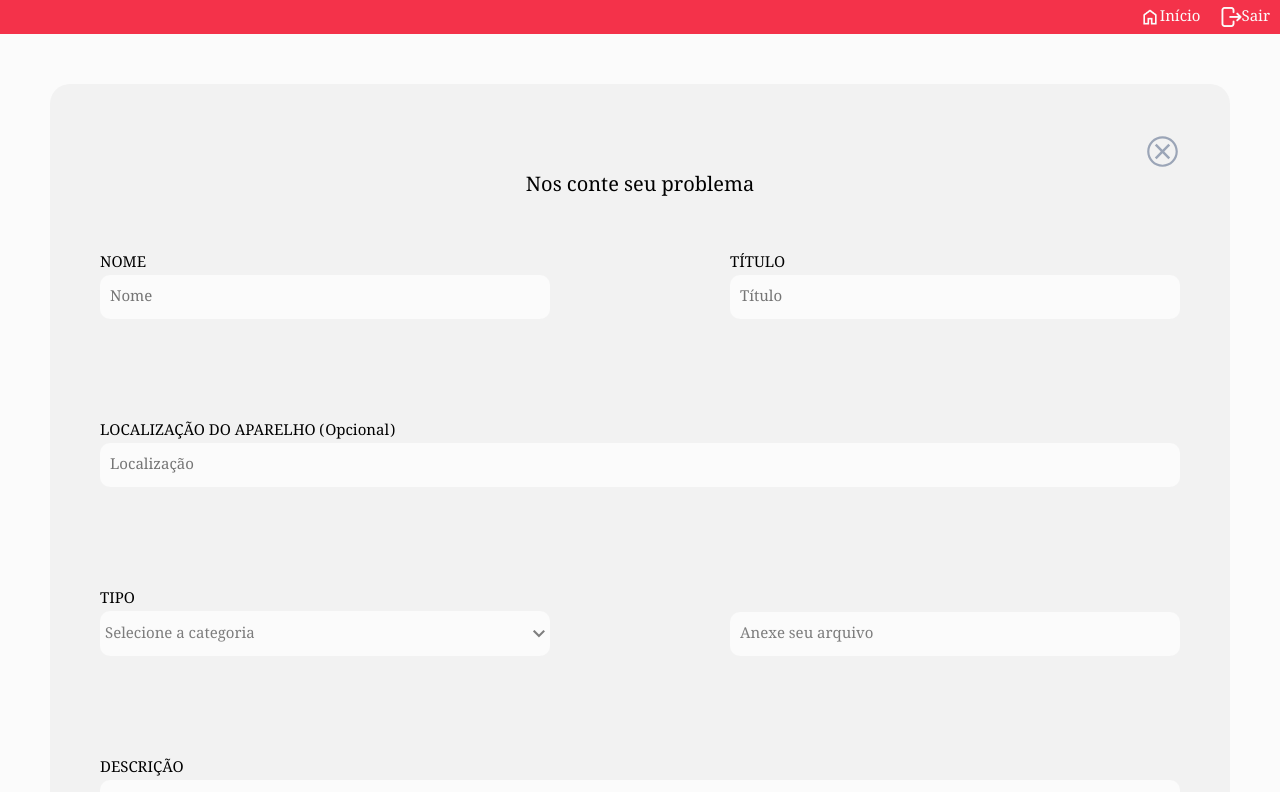
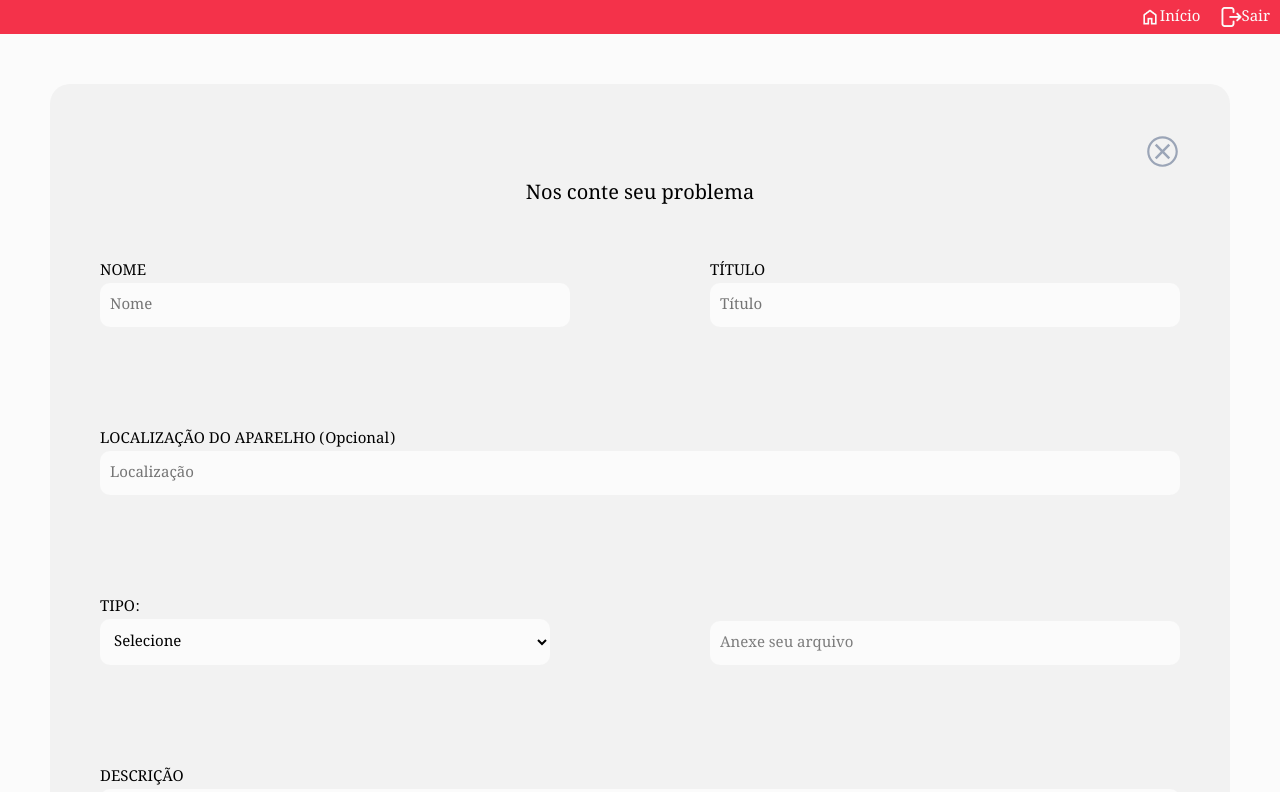
Before and after one commit to equipedevo/API_2_FRONT, a React (Create React App) app in the folder hermez/: page /base/chamado in a window 1280 px wide. Shown: the top 792 px of the page. Built offline with nearby package versions, Linux system fonts and the light colour scheme.

Commit message:
T09 - Integrando formulário com backend

```diff
--- a/hermez/src/components/Select.js
+++ b/hermez/src/components/SelectTipo.js
@@ -3,17 +3,16 @@ import './css/Select.css';
 import down from '../img/arrow-down.png';
 import up from '../img/arrow-up.png';
 
-export default function Select() {
-    let select = document.querySelector('.select'),
-        selectedValue = document.getElementById('selected-value'),
-        tipo = document.getElementById('tipo'),
+export default function SelectTipo() {
+    let selectedValue = document.getElementById('selected-value'),
         inputsOptions = document.querySelectorAll('.option input');
 
-    inputsOptions.forEach(input => {
-        input.addEventListener('click', (e) => {
-            selectedValue.textContent = input.dataset.label
+    if (inputsOptions.name == 'category'){
+        inputsOptions.addEventListener('click', () => {
+            selectedValue.textContent = inputsOptions.dataset.label
+            console.log('*** input', inputsOptions.value)
         })
-    });
+    }
 
 
 
--- a/hermez/src/pages/AbrirChamado.js
+++ b/hermez/src/pages/AbrirChamado.js
@@ -1,8 +1,8 @@
 import { useState } from 'react';
+import { Link } from 'react-router-dom'
 import './css/AbrirChamado.css';
 import fechar from '../img/fechar.svg';
 import UploadArquivo from '../components/UploadArquivo';
-import Select from '../components/Select';
 
 
 export default function AbrirChamado() {
@@ -10,33 +10,55 @@ export default function AbrirChamado() {
     const [titulo, setTitulo] = useState("");
     const [local, setLocal] = useState("");
     const [descricao, setDescricao] = useState("");
-
+    const [tipo, setTipo] = useState(0)
     const [selectedFile, setSelectedFile] = useState(null);
 
 
-    const submitForm = () => {
-        const formData = new FormData();
-        formData.append("nome", nome);
-        formData.append("titulo", titulo);
-        formData.append("local", local);
-        formData.append("descricao", descricao);
 
-        formData.append("file", selectedFile);
+    const submitForm = (e) => {
+        e.preventDefault();
 
-        // axios
-        //     .post("url", formData)
-        //     .then((res) => {
-        //         alert("File upload success");
-        //     })
-        //     .catch((err) => alert("File upload error"));
+        console.log('dados formulario:  ', descricao)
+
+        fetch("https://hermezapi-back.vercel.app/chamado/cadastro?dev=true", {
+            method:'POST',
+            body: JSON.stringify({
+                desc: descricao,
+                local: local,
+                titulo: titulo,
+                codFun: 1,
+                codEmp: 1
+            }),
+            headers: {
+                'Accept': 'application/json',
+                'Content-Type': 'application/json'
+            },
+            mode: 'cors'
+        }).then(response => {
+            if(response.status === 200){
+                alert('Chamado feito com sucesso')
+                setNome('')
+                setTitulo('')
+                setLocal('')
+                setDescricao('')
+
+            }
+            else{
+                (response.json()).then(data => {
+                    console.log(data.msg)
+                })
+            }
+        })
     }
 
 
     return (
         <>
             <body>
-                <form className='formAbrirChamado' >
-                    <img src={fechar} alt='Fechar formulário' />
+                <form className='formAbrirChamado' onSubmit={submitForm}>
+                    <Link to='/' className='img'>
+                        <img src={fechar} alt='Fechar formulário' />
+                    </Link>
                     <h1>Nos conte seu problema</h1>
 
                     <div className='coluna'>
@@ -84,7 +106,12 @@ export default function AbrirChamado() {
 
                     <div className='coluna component'>
                         <div className='select campo'>
-                            <Select></Select>
+                            <label>TIPO:</label>
+                            <select className='tipo' value={tipo} onChange={(e) => setTipo(e.target.value)} required>
+                                <option value={''} selected hidden>Selecione</option>
+                                <option value={'Hardware'}>Hardware</option>
+                                <option value={'Sofware'}>Software</option>
+                            </select>
                         </div>
 
                         <div className='file campo'>
@@ -111,7 +138,6 @@ export default function AbrirChamado() {
                     <button
                         type='submit'
                         className='enviar'
-                        onClick={submitForm}
                     >
                         Enviar
                     </button>
--- a/hermez/src/pages/css/AbrirChamado.css
+++ b/hermez/src/pages/css/AbrirChamado.css
@@ -24,7 +24,7 @@ body{
     text-align: center;
 }
 
-.formAbrirChamado img{
+.formAbrirChamado .img{
     width: 35px 35px;
     align-self: flex-end;
 }
@@ -61,7 +61,7 @@ body{
 
 
 /*inputs*/
-input[type='text']{
+input[type='text'], select{
     width: var(--tamanhoInput);
     padding: 10px;
     background-color: var(--branco);
```
